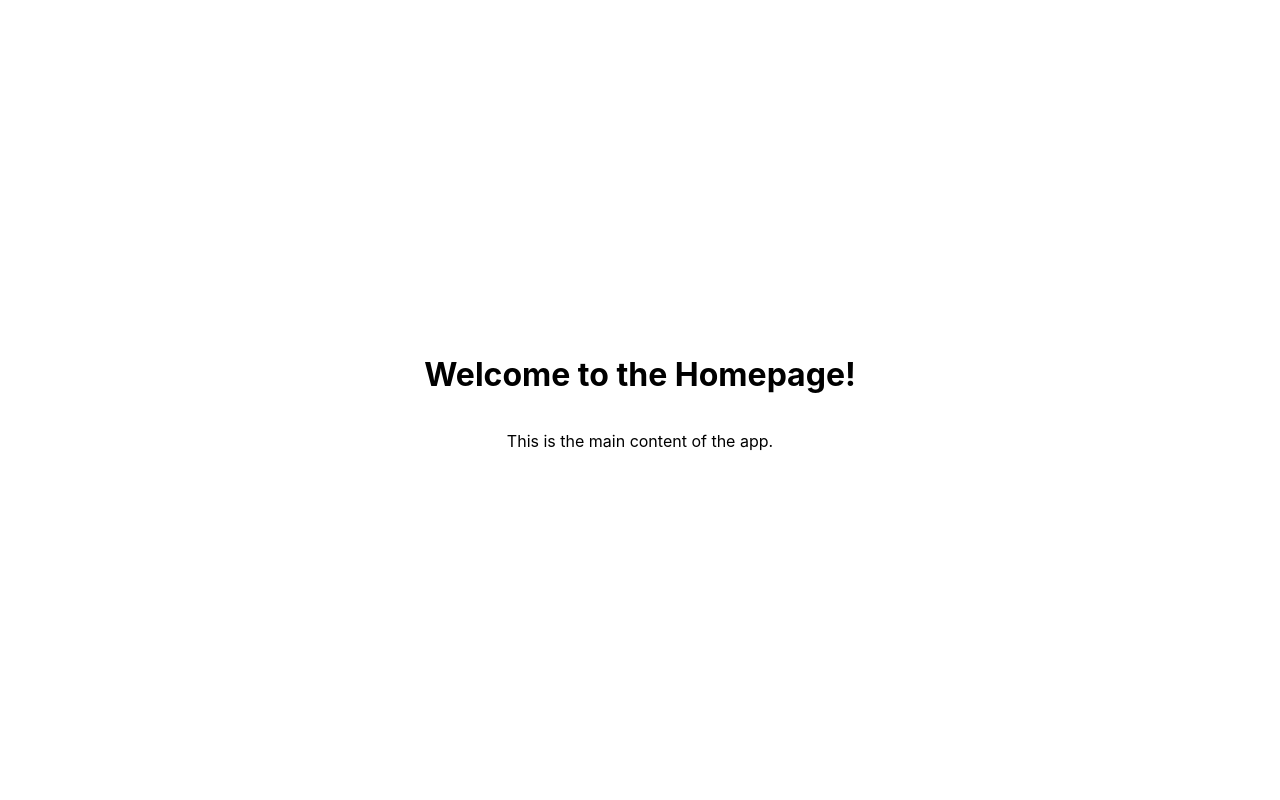
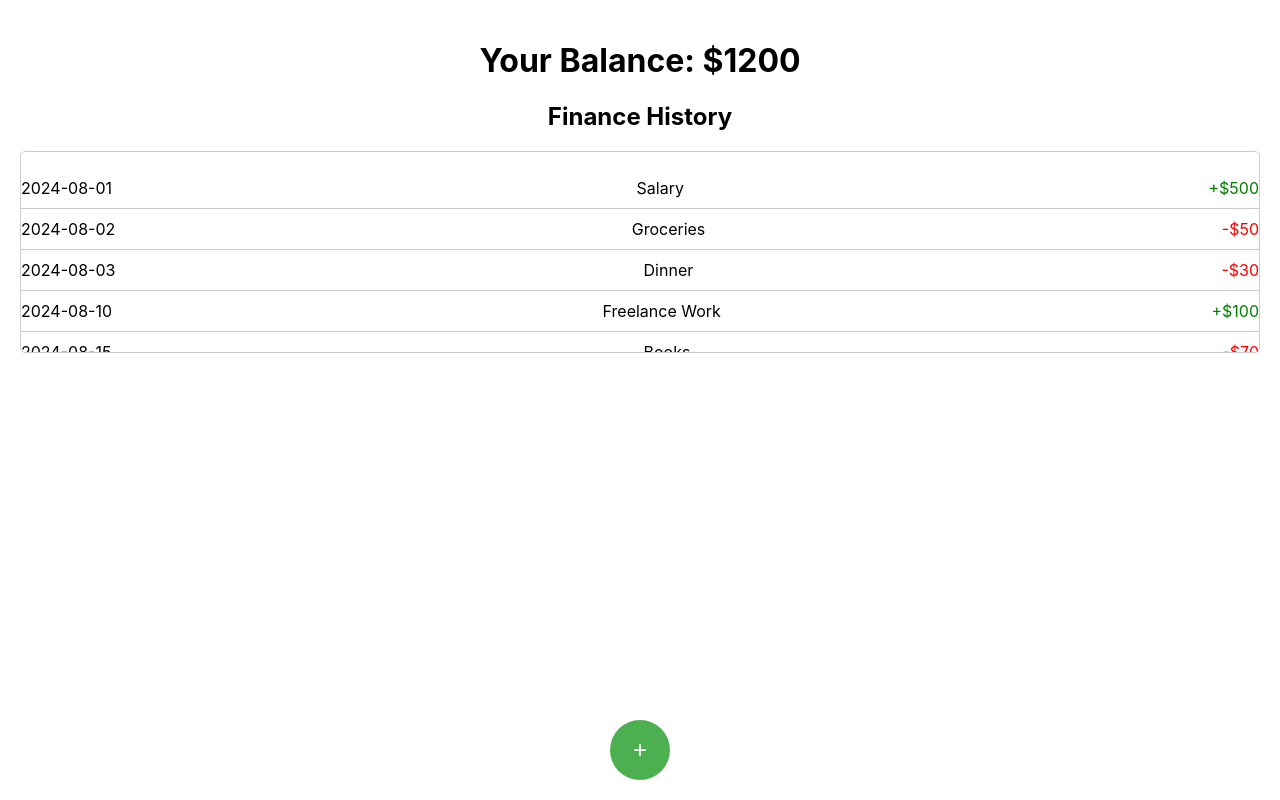
Before and after one commit to emirkugic/turbopay_frontend, a React (Create React App) app: page /home in a window 1280 px wide. Built offline with nearby package versions, Linux system fonts and the light colour scheme; sample sign-in values are in the browser's storage.

Commit message:
ADDED: updated homepage with plus icon with menu buttons

```diff
--- a/package.json
+++ b/package.json
@@ -6,6 +6,7 @@
     "@testing-library/jest-dom": "^5.17.0",
     "@testing-library/react": "^13.4.0",
     "@testing-library/user-event": "^13.5.0",
+    "html5-qrcode": "^2.3.8",
     "react": "^18.3.1",
     "react-dom": "^18.3.1",
     "react-router-dom": "^6.26.1",
--- a/src/components/HomePage.js
+++ b/src/components/HomePage.js
@@ -1,21 +1,133 @@
-import React from "react";
+import React, { useEffect, useRef, useState } from "react";
+import financeData from "../data/financeData.json";
 
 const HomePage = () => {
+	const [balance, setBalance] = useState(0);
+	const [history, setHistory] = useState([]);
+	const [showModal, setShowModal] = useState(false);
+	const modalRef = useRef(null); // Ref for the modal container
+
+	useEffect(() => {
+		// Load balance and history data from JSON file
+		setBalance(financeData.balance);
+		setHistory(financeData.history);
+	}, []);
+
+	useEffect(() => {
+		// Close the modal if clicking outside of it
+		const handleClickOutside = (event) => {
+			if (modalRef.current && !modalRef.current.contains(event.target)) {
+				setShowModal(false);
+			}
+		};
+
+		if (showModal) {
+			document.addEventListener("mousedown", handleClickOutside);
+		}
+
+		return () => {
+			document.removeEventListener("mousedown", handleClickOutside);
+		};
+	}, [showModal]);
+
+	const handlePlusClick = () => {
+		setShowModal(!showModal);
+	};
+
 	return (
 		<div style={styles.container}>
-			<h1>Welcome to the Homepage!</h1>
-			<p>This is the main content of the app.</p>
+			<h1>Your Balance: ${balance}</h1>
+			<h2>Finance History</h2>
+
+			<div style={styles.historyContainer}>
+				<ul style={styles.historyList}>
+					{history.map((item, index) => (
+						<li key={index} style={styles.historyItem}>
+							<span>{item.date}</span>
+							<span>{item.details}</span>
+							<span style={item.type === "send" ? styles.send : styles.receive}>
+								{item.type === "send" ? "-" : "+"}${item.amount}
+							</span>
+						</li>
+					))}
+				</ul>
+			</div>
+
+			<button style={styles.addButton} onClick={handlePlusClick}>
+				+
+			</button>
+
+			{showModal && (
+				<div ref={modalRef} style={styles.modalContainer}>
+					<button style={styles.modalButton}>SEND</button>
+					<button style={styles.modalButton}>REQUEST</button>
+				</div>
+			)}
 		</div>
 	);
 };
 
 const styles = {
 	container: {
+		position: "relative",
+		padding: "20px",
+		textAlign: "center",
+	},
+	historyContainer: {
+		marginTop: "20px",
+		height: "200px", // Adjust as needed
+		overflowY: "scroll",
+		border: "1px solid #ccc",
+		borderRadius: "5px",
+	},
+	historyList: {
+		listStyleType: "none",
+		padding: "0",
+	},
+	historyItem: {
 		display: "flex",
-		flexDirection: "column",
-		alignItems: "center",
+		justifyContent: "space-between",
+		padding: "10px 0",
+		borderBottom: "1px solid #ccc",
+	},
+	send: {
+		color: "red",
+	},
+	receive: {
+		color: "green",
+	},
+	addButton: {
+		position: "fixed",
+		bottom: "20px",
+		left: "50%",
+		transform: "translateX(-50%)",
+		backgroundColor: "#4CAF50",
+		color: "white",
+		fontSize: "24px",
+		border: "none",
+		borderRadius: "50%",
+		width: "60px",
+		height: "60px",
+		cursor: "pointer",
+		zIndex: 10,
+	},
+	modalContainer: {
+		position: "fixed",
+		bottom: "80px",
+		left: "50%",
+		transform: "translateX(-50%)",
+		display: "flex",
 		justifyContent: "center",
-		height: "100vh",
+		gap: "10px",
+		zIndex: 10,
+	},
+	modalButton: {
+		padding: "10px 20px",
+		backgroundColor: "#4CAF50",
+		color: "white",
+		border: "none",
+		borderRadius: "5px",
+		cursor: "pointer",
 	},
 };
 
--- /dev/null
+++ b/src/data/financeData.json
@@ -0,0 +1,35 @@
+{
+    "balance": 1200,
+    "history": [
+        {
+            "type": "receive",
+            "amount": 500,
+            "date": "2024-08-01",
+            "details": "Salary"
+        },
+        {
+            "type": "send",
+            "amount": 50,
+            "date": "2024-08-02",
+            "details": "Groceries"
+        },
+        {
+            "type": "send",
+            "amount": 30,
+            "date": "2024-08-03",
+            "details": "Dinner"
+        },
+        {
+            "type": "receive",
+            "amount": 100,
+            "date": "2024-08-10",
+            "details": "Freelance Work"
+        },
+        {
+            "type": "send",
+            "amount": 70,
+            "date": "2024-08-15",
+            "details": "Books"
+        }
+    ]
+}
```
Also changed, not shown: public/data.json (deleted, +0 -8 lines), 1 other file (tests, documents, lock files or other folders).
